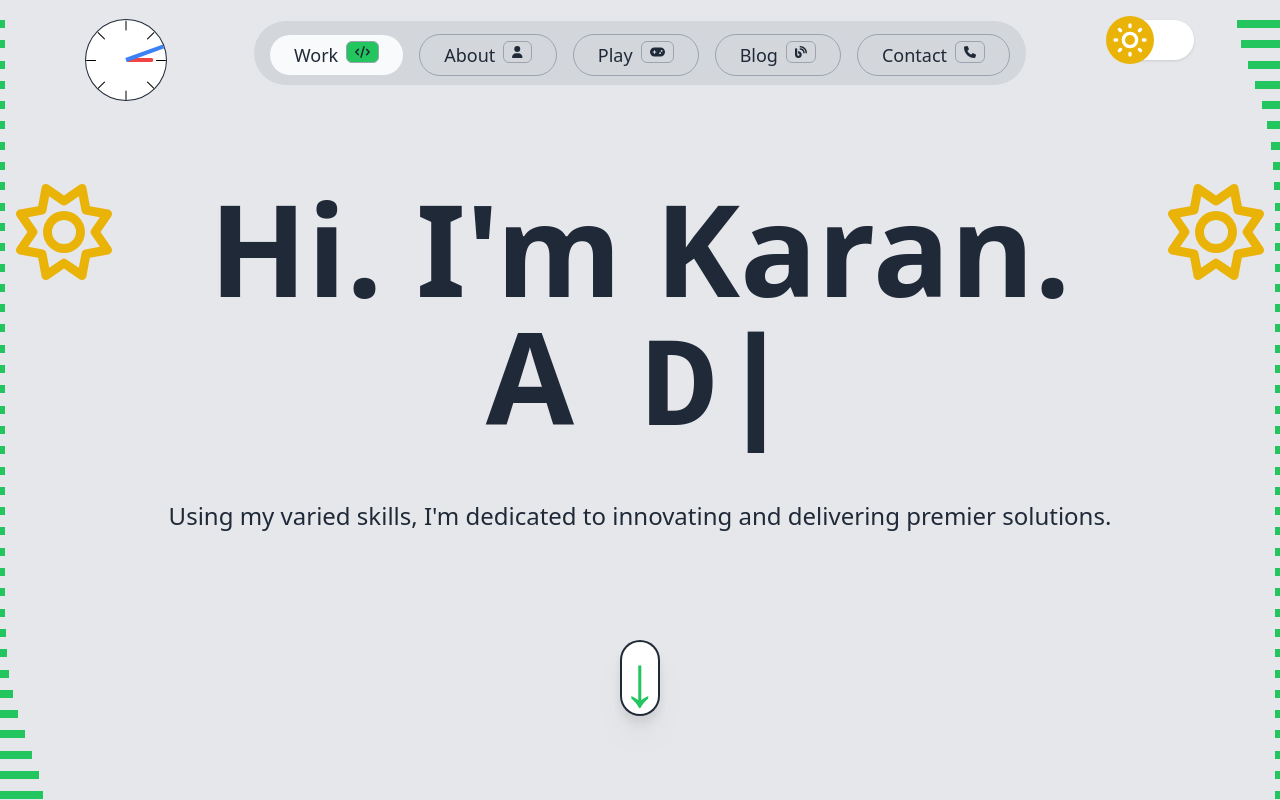
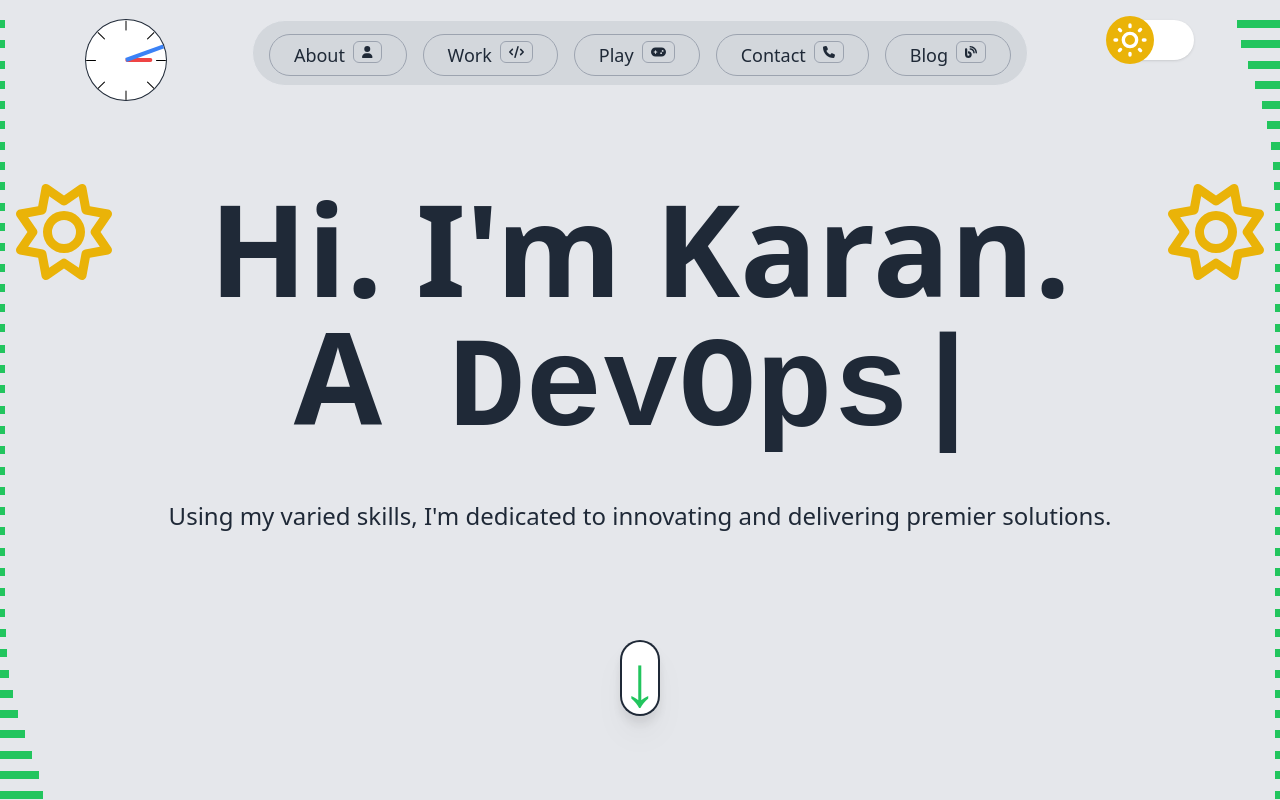
Before and after one commit to kg59/portfolio, a Next.js app: page / in a window 1280 px wide. Shown: the top 800 px of the page. Built offline with nearby package versions, Linux system fonts and the light colour scheme; a web font is replaced by a local one.

Commit message:
changed to internal links

```diff
--- a/components/DownArrow/DownArrow.jsx
+++ b/components/DownArrow/DownArrow.jsx
@@ -6,7 +6,7 @@ import React from 'react'
 export default function DownArrow() {
   return (
     <div className="downa-container">
-       <Link href="#Projects" title="to Projects"><div className="downa-arrow">&#8595;</div></Link>
+       <Link href="#About" title="to Projects"><div className="downa-arrow">&#8595;</div></Link>
     </div>
   )
 }
--- a/components/Hero/Title.jsx
+++ b/components/Hero/Title.jsx
@@ -15,9 +15,9 @@ function createIcons(icon) {
     }
 }
 
-export default function Title({ icon, name, sub }) {
+export default function Title({ icon, name, sub, id }) {
     return (
-        <div className="hero-title-box" id={name}>
+        <div className="hero-title-box" id={id ? id : name}>
             {createIcons(icon)}
             <div className="hero-name">
                 <h3>{name}</h3>
--- a/config/reducers/navReducer.js
+++ b/config/reducers/navReducer.js
@@ -4,11 +4,11 @@ import { faCode, faUser, faGamepad, faBlog, faPhone } from "@fortawesome/free-so
 
 const initialState = {
     navItems: [
-        {name:"Work", icon: faCode, link: "/"},
-        {name:"About", icon: faUser, link: "/about"},
-        {name:"Play", icon: faGamepad, link: "/play"},
-        {name:"Blog", icon: faBlog, link: "/blog"},
-        {name:"Contact", icon: faPhone, link: "/contact"}
+        {name:"About", icon: faUser, link: "/#About"},
+        {name:"Work", icon: faCode, link: "/#Projects"},
+        {name:"Play", icon: faGamepad, link: "/#Play"},
+        {name:"Contact", icon: faPhone, link: "/#Contact"},
+        {name:"Blog", icon: faBlog, link: "/blog"}
     ],
     selected: -1
 }
--- a/pages/about.jsx
+++ /dev/null
@@ -1,18 +0,0 @@
-import Head from 'next/head'
-import Layout from '@/layouts/Default/Default'
-
-export default function about() {
-  return (
-    <>
-    <Head>
-    <title>About</title>
-    </Head>
-    <Layout content={
-      <div>
-        About
-      </div>
-    }
-      />
-    </>
-  )
-}
--- a/pages/contact.jsx
+++ /dev/null
@@ -1,19 +0,0 @@
-import Head from 'next/head'
-import Layout from '@/layouts/Default/Default'
-
-
-export default function contact() {
-  return (
-    <>
-    <Head>
-    <title>Play</title>
-    </Head>
-    <Layout content={
-      <div>
-        contact
-      </div>
-    }
-      />
-    </>
-  )
-}
--- a/pages/index.jsx
+++ b/pages/index.jsx
@@ -13,14 +13,18 @@ export default function index() {
     <>
       <Head>
         <title>Work</title>
-        <meta name="description" content="List of works and projects done by Karan Goel, Completed, In Progress and In Use" />
+        <meta name="description" content="Portfolio of Karan Goel" />
       </Head>
 
       <Layout content={
         <>
           <section>
             <Hero />
-            <DownArrow/>
+            <DownArrow />
+          </section>
+
+          <section>
+            <Title name="About me" id="About"/>
           </section>
 
           <section>
@@ -40,6 +44,14 @@ export default function index() {
               card3={<WorkCard name="Project4" description="Project4" cardmobile={true} />}
             />
           </section>
+
+          <section>
+            <Title name="Play"/>
+          </section>
+
+          <section>
+            <Title name="Contact"/>
+          </section>
         </>
       }
       />
--- a/pages/play.jsx
+++ /dev/null
@@ -1,19 +0,0 @@
-import Head from 'next/head'
-import Layout from '@/layouts/Default/Default'
-
-
-export default function play() {
-  return (
-    <>
-    <Head>
-    <title>Play</title>
-    </Head>
-    <Layout content={
-      <div>
-        play
-      </div>
-    }
-      />
-    </>
-  )
-}
```
Lines whose indentation alone changed are shown as unchanged.
